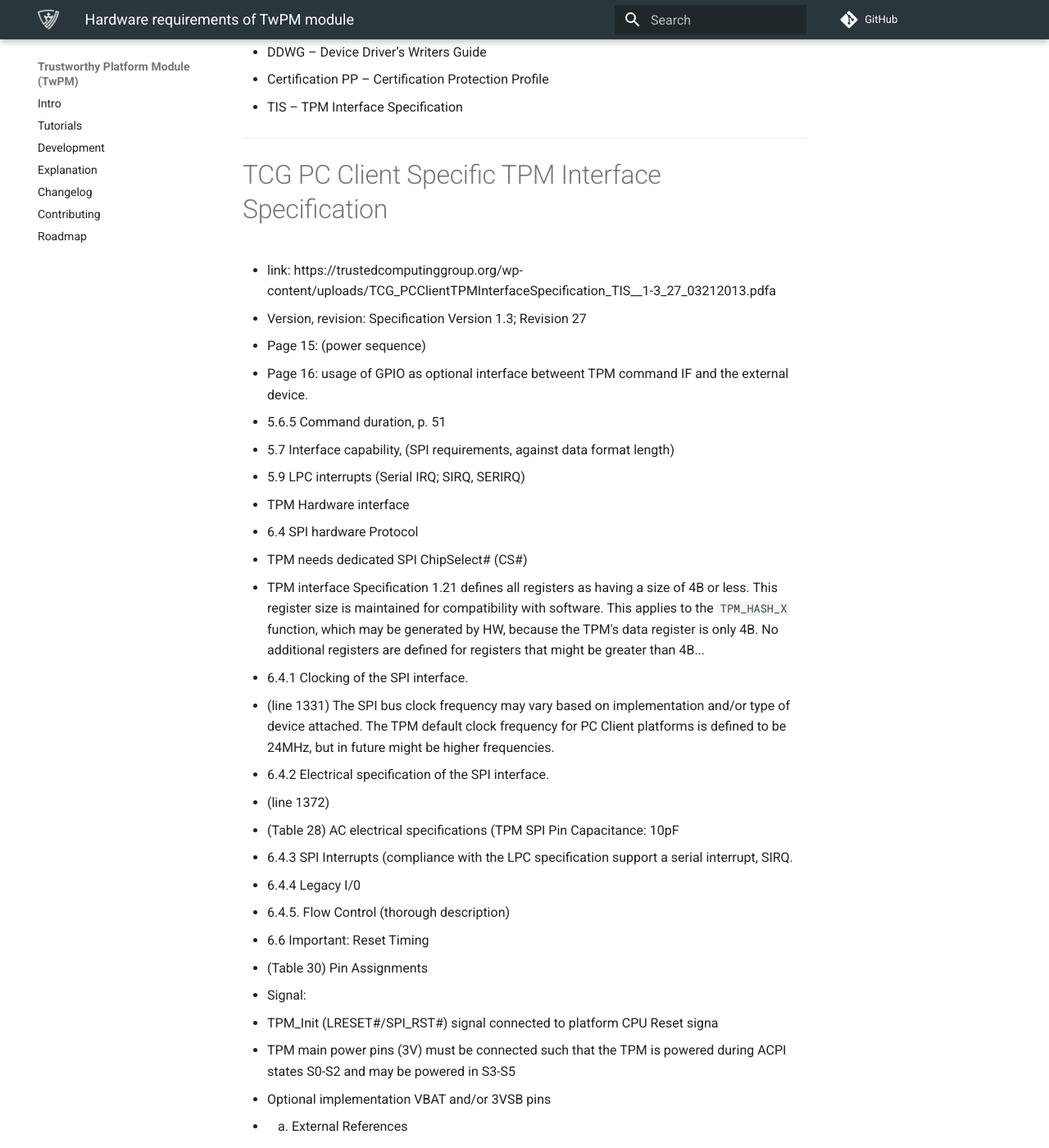
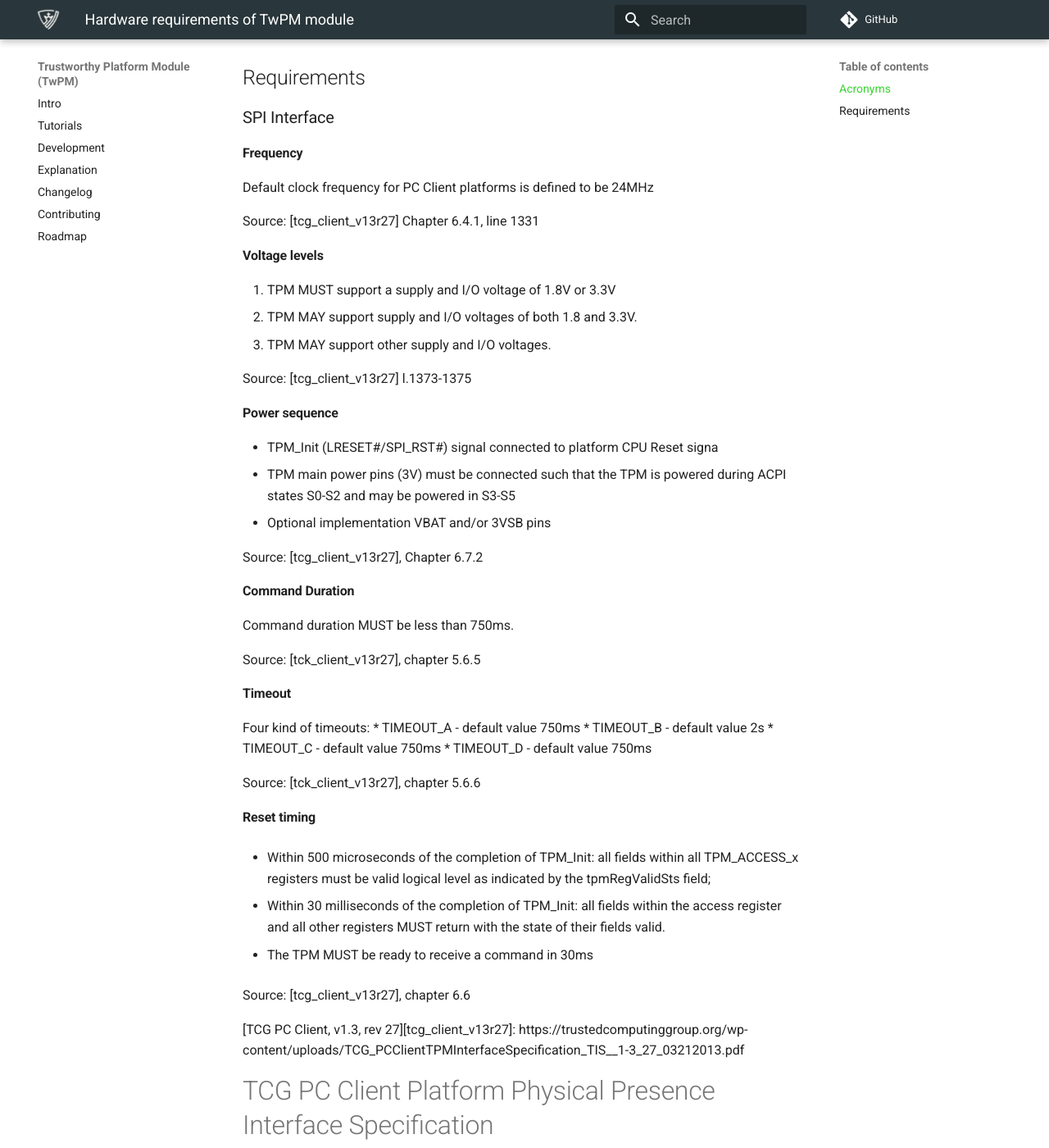
Before and after one commit to Dasharo/twpm-docs, an MkDocs documentation site: the page built from docs/requirements/requirements.md, in a window 1280 px wide and 1400 px high, scrolled down 387 px. Shown: the whole window at 82% size. Built offline with MkDocs 1.6.1 and Material for MkDocs 9.7.7, drawn with Linux system fonts in a browser that asks for light colours; comment, search, counter and statistics services are not loaded.

Commit message:
requirements.md: Added document structure

```diff
--- a/docs/requirements/requirements.md
+++ b/docs/requirements/requirements.md
@@ -1,9 +1,7 @@
 # Hardware requirements of TwPM module
 
-TwPM is
+## Acronyms
 
----
-# Acronyms
 * Legend:
 * PTP – Platform TPM Profile
 * CRB – Command Response Buffer interface
@@ -11,53 +9,73 @@ TwPM is
 * Certification PP – Certification Protection Profile
 * TIS – TPM Interface Specification
 
----
-# TCG PC Client Specific TPM Interface Specification
-* link: https://trustedcomputinggroup.org/wp-content/uploads/TCG_PCClientTPMInterfaceSpecification_TIS__1-3_27_03212013.pdfa
-* Version, revision: Specification Version 1.3; Revision 27
-* Page 15: (power sequence)
-* Page 16: usage of GPIO as optional interface betweent TPM command IF
-and the external device.
-* 5.6.5 Command duration, p. 51
-* 5.7 Interface capability, (SPI requirements, against data format length)
-* 5.9 LPC interrupts (Serial IRQ; SIRQ, SERIRQ)
-* TPM Hardware interface
-* 6.4 SPI hardware Protocol
- - TPM needs dedicated SPI ChipSelect# (CS#)
- - TPM interface Specification 1.21 defines all registers as having
-a size of 4B or less. This register size is maintained for compatibility
-with software. This applies to the `TPM_HASH_X` function, which
-may be generated by HW, because the TPM's data register is only 4B.
-No additional registers are defined for registers that might be greater
-than 4B...
-* 6.4.1 Clocking of the SPI interface.
-* (line 1331) The SPI bus clock frequency may vary based on implementation
-and/or type of device attached. The TPM default clock frequency for PC Client
-platforms is defined to be 24MHz, but in future might be higher frequencies.
+## Requirements
 
-* 6.4.2 Electrical specification of the SPI interface.
-* (line 1372)
-* (Table 28) AC electrical specifications
-  (TPM SPI Pin Capacitance: 10pF
-* 6.4.3 SPI Interrupts (compliance with the LPC specification support
-a serial interrupt, SIRQ.
-* 6.4.4 Legacy I/0
-* 6.4.5. Flow Control (thorough description)
-* 6.6 Important: Reset Timing
-* (Table 30) Pin Assignments
-* Signal:
-  - TPM_Init (LRESET#/SPI_RST#) signal connected to platform CPU Reset signa
-  - TPM main power pins (3V) must be connected such that the TPM is powered
+### SPI Interface
+
+#### Frequency
+
+Default clock frequency for PC Client platforms is defined to be 24MHz
+
+Source: [tcg_client_v13r27] Chapter 6.4.1, line 1331
+
+#### Voltage levels
+
+1. TPM MUST support a supply and I/O voltage of 1.8V or 3.3V
+2. TPM MAY support supply and I/O voltages of both 1.8 and 3.3V.
+3. TPM MAY support other supply and I/O voltages.
+
+Source: [tcg_client_v13r27] l.1373-1375
+
+#### Power sequence
+
+  * TPM_Init (LRESET#/SPI_RST#) signal connected to platform CPU Reset signa
+  * TPM main power pins (3V) must be connected such that the TPM is powered
   during ACPI states S0-S2 and may be powered in S3-S5
-  - Optional implementation VBAT and/or 3VSB pins
-* 7. External References
+  * Optional implementation VBAT and/or 3VSB pins
 
----
+Source: [tcg_client_v13r27], Chapter 6.7.2
+
+#### Command Duration
+
+Command duration MUST be less than 750ms.
+
+Source: [tck_client_v13r27], chapter 5.6.5
+
+#### Timeout
+
+Four kind of timeouts:
+ * TIMEOUT_A - default value 750ms
+ * TIMEOUT_B - default value 2s
+ * TIMEOUT_C - default value 750ms
+ * TIMEOUT_D - default value 750ms
+
+Source: [tck_client_v13r27], chapter 5.6.6
+
+#### Reset timing
+
+* Within 500 microseconds of the completion of TPM_Init:
+ all fields within all TPM_ACCESS_x registers must be valid logical level
+ as indicated by the tpmRegValidSts field;
+
+* Within 30 milliseconds of the completion of TPM_Init:
+ all fields within the access register and all other registers MUST return
+with the state of their fields valid.
+
+* The TPM MUST be ready to receive a command in 30ms
+
+Source: [tcg_client_v13r27], chapter 6.6
+
+
+
+[TCG PC Client, v1.3, rev 27][tcg_client_v13r27]: https://trustedcomputinggroup.org/wp-content/uploads/TCG_PCClientTPMInterfaceSpecification_TIS__1-3_27_03212013.pdf
+
+
+
 # TCG PC Client Platform Physical Presence Interface Specification
 * link: https://trustedcomputinggroup.org/wp-content/uploads/Physical-Presence-Interface_1-30_0-52.pdf
 * Version 1.30 Revision 0.0.52
 * ACPI Functions
----
 # Bibliography
 * Trusted Computing Group, PC Client specific Platform, TPM Profile
 https://trustedcomputinggroup.org/wp-content/uploads/PC-Client-Specific-Platform-TPM-Profile-for-TPM-2p0-v1p04_r0p37_pub-1.pdf
```
